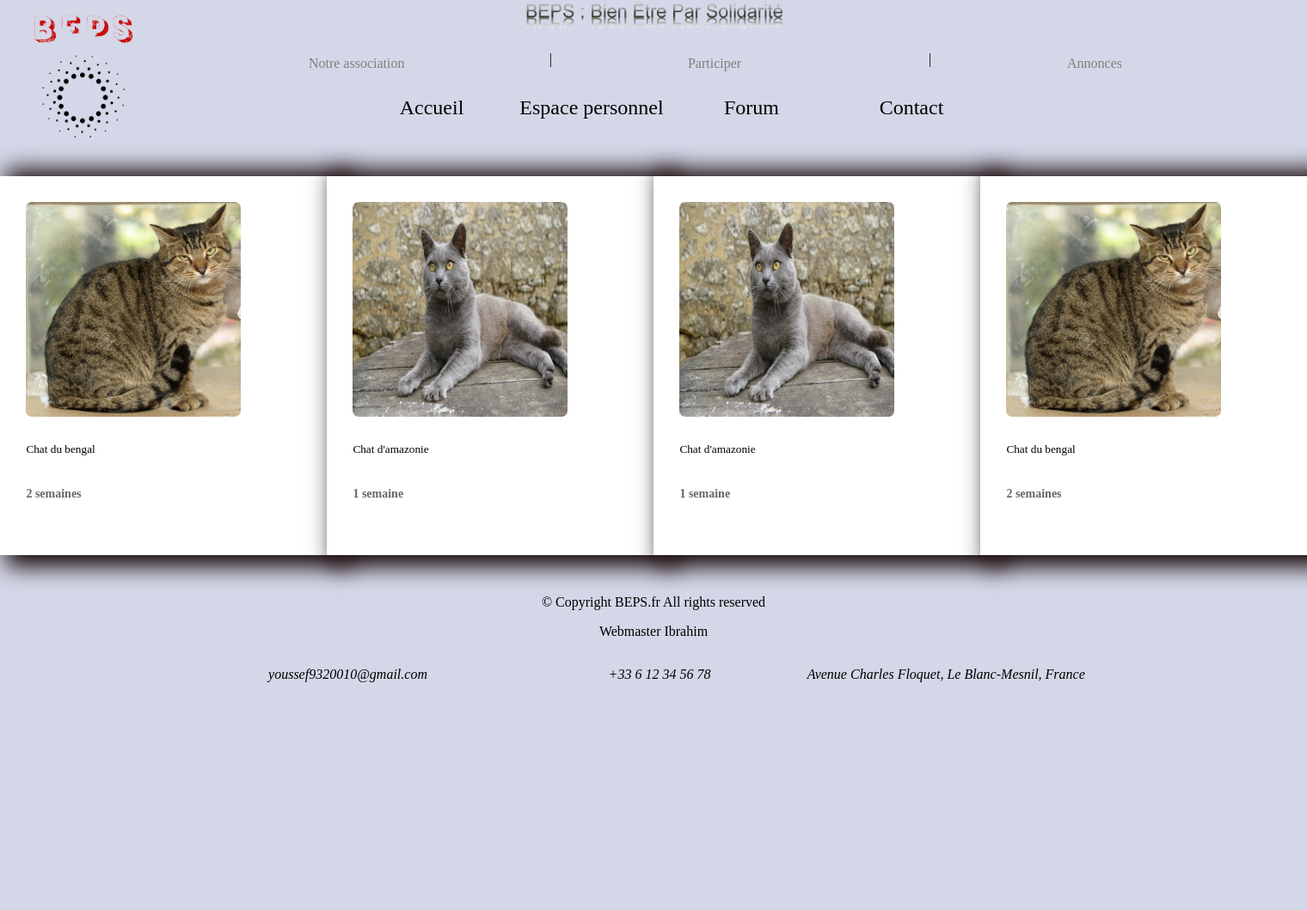
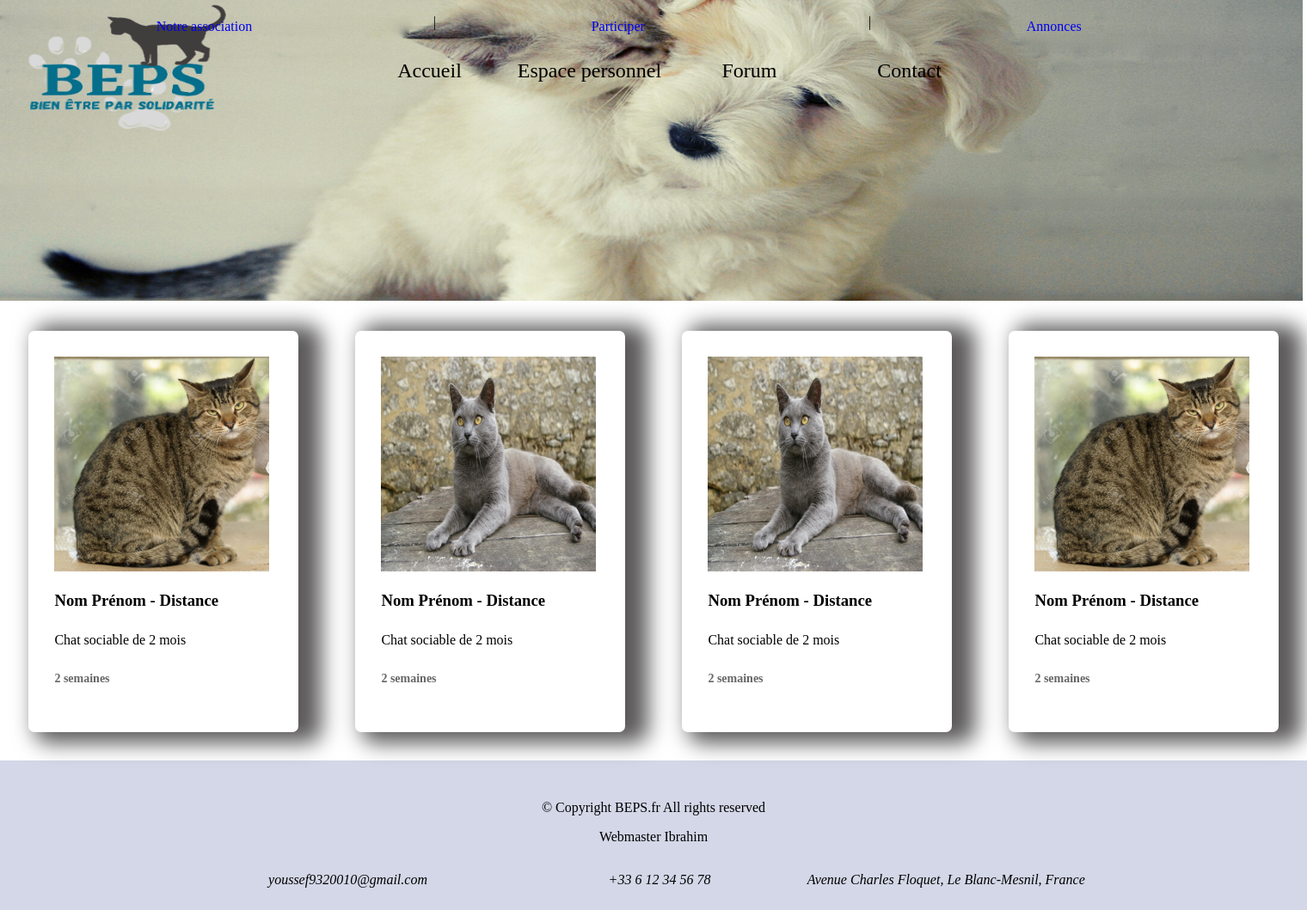
Before and after one commit to You-ibra/Siteweb, a PHP site: page /annonces.html in a window 1520 px wide. Shown: the whole page at 86% size. Before the commit the page ends 794 px from the top, so only its background shows below. Run offline with PHP 8.4, Linux system fonts and the light colour scheme.

Commit message:
Modification de la page des annonces

```diff
--- a/Connexion.html
+++ b/Connexion.html
@@ -9,15 +9,15 @@
 
   </head>
 
-  <body>
+  <body style="background-color: rgb(201, 200, 200);">
     <!-- Voici notre en‑tête principale utilisée dans toutes les pages
          de notre site web -->
     <header>
-      <a href="index.html" ><img id="logo" name="logo" src="img/logo.png" alt="logo du site" /></a>
+      <!-- <a href="index.html" ><img id="logo" name="logo" src="img/logo.png" alt="logo du site" /></a>
 
       <div id="header_titre">
         <img id="titre" name="titre" src="img/titre.png"/>
-      </div>
+      </div> -->
 
       <ul id="horizontal2" style="list-style-type: none">
         <li><a href="Association.html">Notre association</a></li>|
--- a/annonces.html
+++ b/annonces.html
@@ -15,11 +15,11 @@
          de notre site web -->
 
          <header>
-      <a href="index.html" ><img id="logo" name="logo" src="img/logo.png" alt="logo du site" /></a>
+<!--       <a href="index.html" ><img id="logo" name="logo" src="img/logo.png" alt="logo du site" /></a>
 
       <div id="header_titre">
         <img id="titre" name="titre" src="img/titre.png"/>
-      </div>
+      </div> -->
 
       <ul id="horizontal2" style="list-style-type: none">
         <li><a href="Association.html">Notre association</a></li>|
@@ -45,8 +45,9 @@
 				<img id="img1" src="img/chat1.jpg">
 			</div>
 			<div class="product-info">
-				<h5>Chat du bengal</h5>
-				<h6>2 semaines</h6>
+        <h3> Nom Prénom - Distance</h3>
+        <h4>Chat sociable de 2 mois</h4>
+        <h5>2 semaines</h5>
 			</div>
 		</div>
 
@@ -55,8 +56,9 @@
 				<img id="img2" src="img/chat2.jpg">
 			</div>
 			<div class="product-info">
-				<h5>Chat d'amazonie</h5>
-				<h6>1 semaine</h6>
+        <h3> Nom Prénom - Distance</h3>
+        <h4>Chat sociable de 2 mois</h4>
+        <h5>2 semaines</h5>
 			</div>
         </div>
         <div class="product-card">
@@ -64,8 +66,9 @@
                     <img id="img2" src="img/chat2.jpg">
                 </div>
                 <div class="product-info">
-                    <h5>Chat d'amazonie</h5>
-                    <h6>1 semaine</h6>
+                  <h3> Nom Prénom - Distance</h3>
+                  <h4>Chat sociable de 2 mois</h4>
+                  <h5>2 semaines</h5>
                 </div>
             </div>
         <div class="product-card">
@@ -73,8 +76,9 @@
                         <img id="img1" src="img/chat1.jpg">
                     </div>
                     <div class="product-info">
-                        <h5>Chat du bengal</h5>
-                        <h6>2 semaines</h6>
+                      <h3> Nom Prénom - Distance</h3>
+                        <h4>Chat sociable de 2 mois</h4>
+                        <h5>2 semaines</h5>
                     </div>
                 </div>
             </div>
--- a/contact.html
+++ b/contact.html
@@ -19,11 +19,11 @@
     <!-- Voici notre en‑tête principale utilisée dans toutes les pages
          de notre site web -->
          <header>
-          <a href="index.html" ><img id="logo" name="logo" src="img/logo.png" alt="logo du site" /></a>
+<!--           <a href="index.html" ><img id="logo" name="logo" src="img/logo.png" alt="logo du site" /></a>
 
           <div id="header_titre">
             <img id="titre" name="titre" src="img/titre.png"/>
-          </div>
+          </div> -->
 
           <ul id="horizontal2" style="list-style-type: none">
             <li><a href="Association.html">Notre association</a></li>|
--- a/css/annonces.css
+++ b/css/annonces.css
@@ -20,19 +20,18 @@
 .product-card {
 	display: flex;
 	flex-direction: column;
+	margin:33px;
+	flex:1 17;
+	padding: 2%;
 
-	padding: 2%;
-	flex: 1 16%;
-
-	background-color: #FFF;
-	box-shadow: 17px 3px 25px 10px rgb(19, 3, 3);
+	box-shadow: 17px 3px 25px 10px rgb(92, 90, 90);
 }
 .product-image img {
 	height:250px;
     width:250px;
 }
 
-.product-image img {
+.product-card {
 	-webkit-transform: scale(1);
 	transform: scale(1);
 	-webkit-transition: .3s ease-in-out;
@@ -42,17 +41,17 @@
         border-radius:7px;
 
 }
-.product-image:hover img {
+.product-card:hover {
 	-webkit-transform: scale(1.1);
 	transform: scale(1.1);
 }
 
-h5 {
+h4 {
 	font-weight: 500;
 	line-height: 1.7em;
 }
 
-h6 {
+h5 {
 	color: #666;
 	font-size: 14px;
 }
--- a/css/headerfooter.css
+++ b/css/headerfooter.css
@@ -1,10 +1,12 @@
 /* STYLE DU HEADER */
 	header {
-		background-color: #d3d7e7;
+		background: url(../img/banniere9.png);
 		padding : 1px;
-		height : 203px;
-		display : inline-block;
-		width : 100%;
+ 		width: 1515px;
+		height: 350px;
+		background-repeat:no-repeat;
+		background-size: 1515px 350px;
+
 	}
 
 	#logo {
@@ -63,7 +65,7 @@
 	}
 
 	.header-links a{
-      color : #F2D7D5;
+
 	  text-decoration: none;
 	  padding: 1rem;
 	  font-size: 1.2rem;
@@ -144,12 +146,10 @@
 		float:left;
 		margin:auto;
 		padding:0;
-		background-color:#d3d7e7;
 		}
 	#horizontal2 li a {
 		display:block;
 		width:100px;
-		color:grey;
 		text-decoration:none;
 		padding:5px;
 		}
--- a/inscription.html
+++ b/inscription.html
@@ -13,15 +13,15 @@
 
   </head>
 
-  <body>
+  <body style="background-color: rgb(201, 200, 200);">
     <!-- Voici notre en‑tête principale utilisée dans toutes les pages
          de notre site web -->
     <header>
-      <a href="index.html" ><img id="logo" name="logo" src="img/logo.png" alt="logo du site" /></a>
+<!--       <a href="index.html" ><img id="logo" name="logo" src="img/logo.png" alt="logo du site" /></a>
 
       <div id="header_titre">
         <img id="titre" name="titre" src="img/titre.png"/>
-      </div>
+      </div> -->
 
       <ul id="horizontal2" style="list-style-type: none">
         <li><a href="Association.html">Notre association</a></li>|
```
Also changed, not shown: Detail.html (added, +43 -0 lines), index.html (+4 -4 lines), img/banniere.jpg (added), img/banniere1.jpg (added), img/banniere2.png (added), img/banniere3.png (added), img/banniere4.png (added), img/banniere5.png (added), img/banniere7.png (added), img/banniere8.png (added), img/banniere9.png (added).
